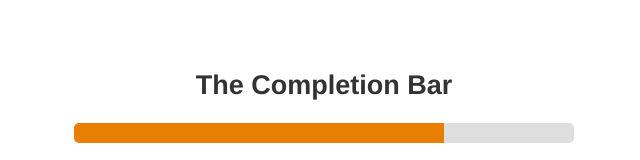
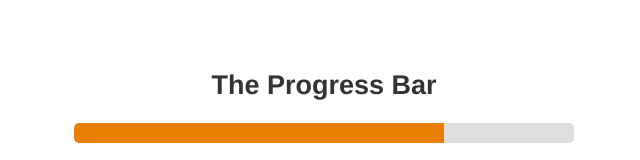
Before and after one commit to tylerlee/chartabull, a website: page index.html in a window 1280 px wide. Shown: the part 2119-2279 px from the top of the page, without its empty margins (316-956 px from the left). Drawn offline with Linux system fonts and the light colour scheme.

Commit message:
updated readme for progress bar

```diff
--- a/index.html
+++ b/index.html
@@ -86,7 +86,7 @@
 
 
     <hr>
-    <h2 id="pie">The Completion Bar</h2>
+    <h2 id="pie">The Progress Bar</h2>
 
     <canvas height="20" width="500"
         class="js-chartabull"
```
Also changed, not shown: README.md.
